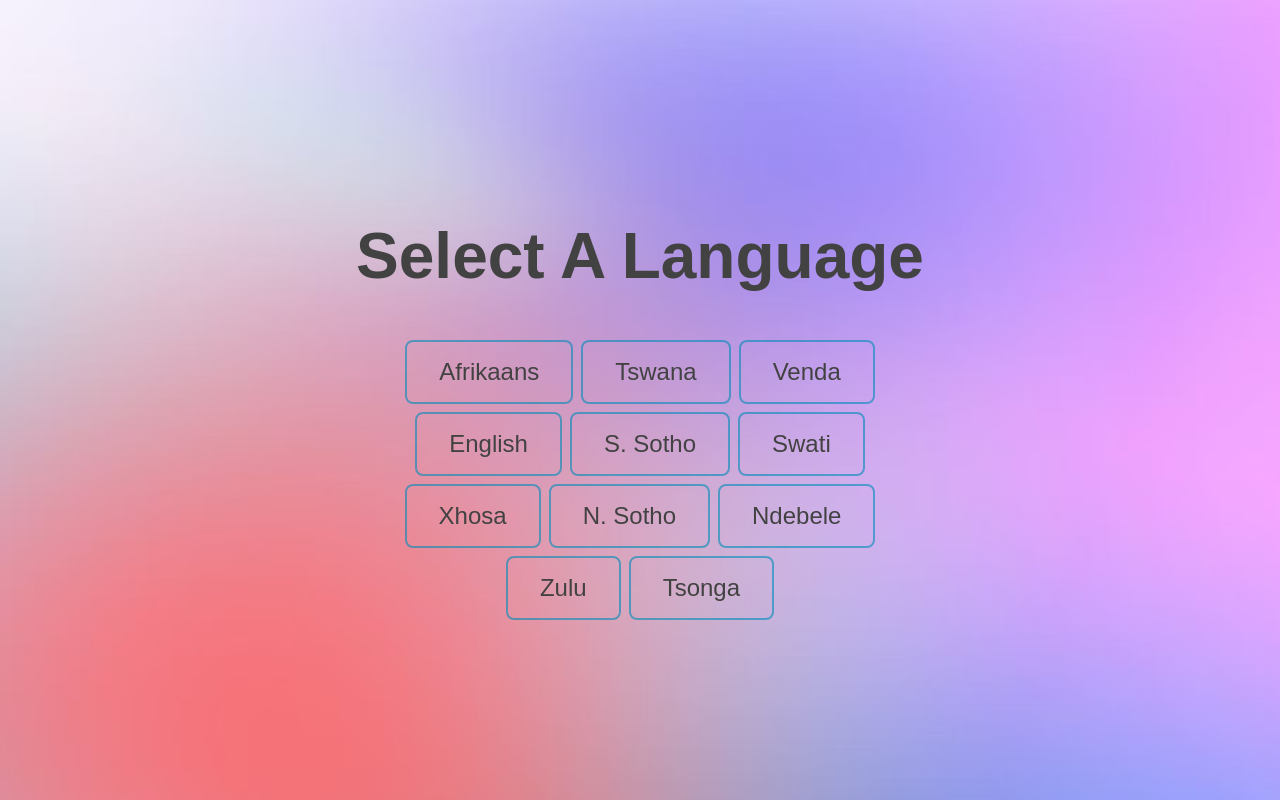
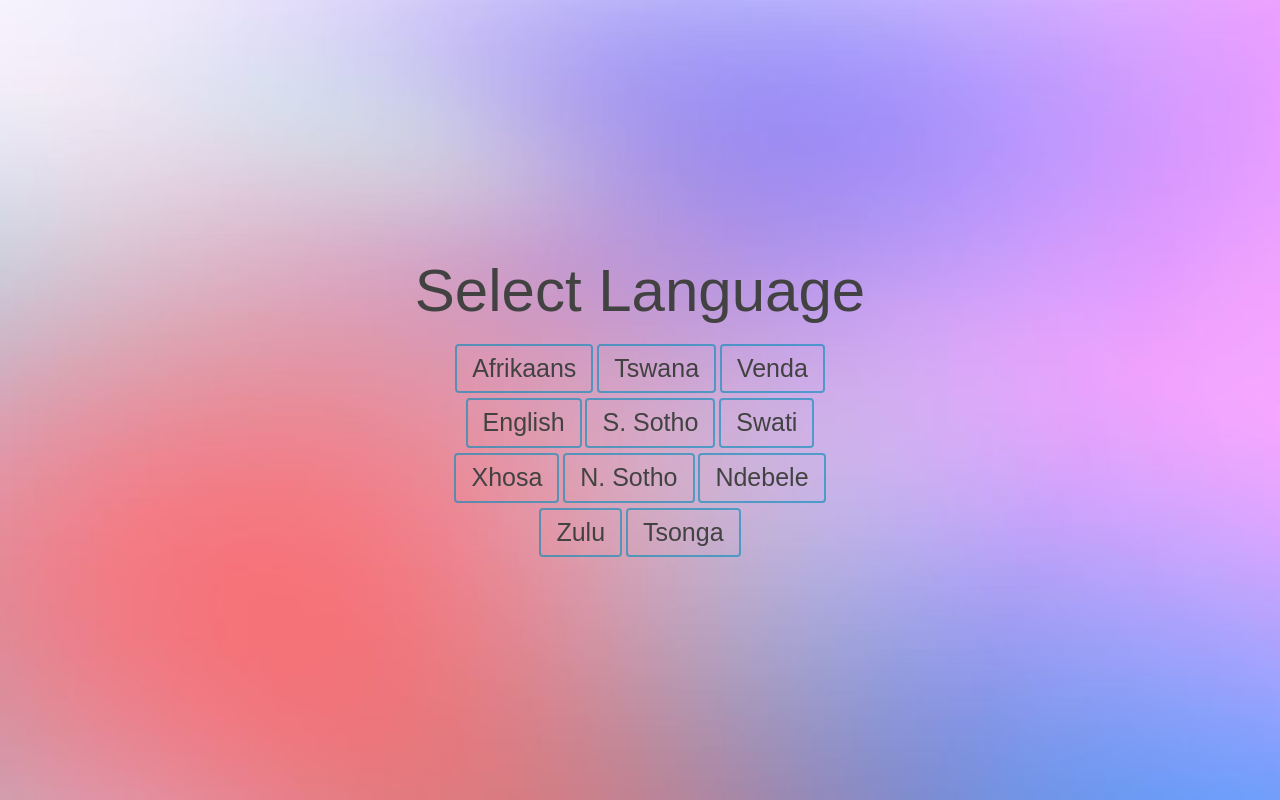
Before and after one commit to mindsurfer/mindsurfer.github.io, a plain HTML site: page index.html in a window 1280 px wide. Drawn offline with nearby package versions, Linux system fonts and the light colour scheme; a web font is replaced by a local one.

Commit message:
update with bootstrap

```diff
--- a/index.html
+++ b/index.html
@@ -2,16 +2,22 @@
 <html>
 
 <head>
-    <!-- <link rel="stylesheet" href="https://cdn.jsdelivr.net/npm/bootstrap@3.3.7/dist/css/bootstrap.min.css"
-      integrity="sha384-BVYiiSIFeK1dGmJRAkycuHAHRg32OmUcww7on3RYdg4Va+PmSTsz/K68vbdEjh4u" crossorigin="anonymous"> -->
+    <meta charset="utf-8">
+    <meta http-equiv="X-UA-Compatible" content="IE=edge">
+    <meta name="viewport" content="width=device-width, initial-scale=1">
+    <link rel="stylesheet" href="https://maxcdn.bootstrapcdn.com/bootstrap/3.4.1/css/bootstrap.min.css">
+    <script src="https://ajax.googleapis.com/ajax/libs/jquery/3.6.0/jquery.min.js"></script>
+    <script src="https://maxcdn.bootstrapcdn.com/bootstrap/3.4.1/js/bootstrap.min.js"></script>
+
     <style>
             @import url('http://fonts.cdnfonts.com/css/aharoni');
 
             h1 {
                 font-family: 'Aharoni', sans-serif;
-            font-size: 4rem;
+                font-size: 5rem;
                 color: rgb(66, 66, 66);
                 text-align: center;
+                margin-bottom: 2rem;
             }
 
             html {
@@ -21,37 +27,26 @@
 
             body {
                 background-image: url('background.png');
-            background-repeat: no-repeat;
+                background-repeat: round;
                 background-size: cover;
                 height: 100%;
                 margin: 0;
             }
 
             .button {
-            padding: 16px 32px;
-            text-align: center;
-            text-decoration: none;
-            display: inline-block;
-            font-size: 16px;
-            margin: 4px 2px;
                 transition-duration: 0.4s;
-            cursor: pointer;
                 background-color: transparent;
                 border: 2px solid #008bba9a;
                 color: rgb(66, 66, 66);
-            border-radius: 8px;
                 font-family: 'Aharoni', sans-serif;
-            font-size: 1.5rem;
+                font-size: 2rem;
             }
 
-        .container {
-            text-align: center;
-            display: block;
+            .myContainer {
                 height: 100%;
                 display: flex;
                 flex-flow: column;
                 justify-content: center;
-            align-items: center;
             }
 
             .button2:hover {
@@ -63,56 +58,97 @@
                 text-align: center;
                 display: block;
             }
+
+            .row-centered {
+                text-align: center;
+                margin-bottom: 0.5rem;
+            }
+
+            @media (min-width: 768px) {
+                .btn {
+                    font-size: 2.5rem;
+                    padding: 0.5rem 1.5rem;
+                }
+
+                h1 {
+                    font-size: 6rem;
+                }
+            }
+
+            /* @media (max-width: 768px) {
+          .btn {
+            font-size: 11px;
+            padding: 4px 6px;
+          }
+        }
+
+        @media (min-width: 768px) {
+          .btn {
+            font-size: 12px;
+            padding: 6px 12px;
+          }
+        }
+
+        @media (min-width: 992px) {
+          .btn {
+            font-size: 14px;
+            padding: 8px 12px;
+          }
+        }
+
+        @media (min-width: 1200px) {
+          .btn {
+            padding: 1rem 1rem;
+            font-size: 3rem;
+          }
+        } */
     </style>
 </head>
 
 <body>
+    <div class="container myContainer">
+        <h1>Select Language</h1>
 
-    <div class="container">
-        <h1>Select A Language</h1>
-
-        <div class="buttonContainer">
-            <div>
-                <button onclick="window.location.href='https://www.youtube.com/watch?v=cCtmAlH8Xp4';" class="button button2">
+        <div class="row row-centered">
+            <button onclick="window.location.href='https://www.youtube.com/watch?v=cCtmAlH8Xp4';" class="btn button button2">
                 Afrikaans
             </button>
-                <button onclick="window.location.href='https://www.youtube.com/watch?v=cCtmAlH8Xp4';" class="button button2">
+            <button onclick="window.location.href='https://www.youtube.com/watch?v=cCtmAlH8Xp4';" class="btn button button2">
                 Tswana
             </button>
-                <button onclick="window.location.href='https://www.youtube.com/watch?v=cCtmAlH8Xp4';" class="button button2">
+            <button onclick="window.location.href='https://www.youtube.com/watch?v=cCtmAlH8Xp4';" class="btn button button2">
                 Venda
             </button>
         </div>
-            <div>
-                <button onclick="window.location.href='https://www.youtube.com/watch?v=cCtmAlH8Xp4';" class="button button2">
+        <div class="row row-centered">
+            <button onclick="window.location.href='https://www.youtube.com/watch?v=cCtmAlH8Xp4';" class="btn button button2">
                 English
             </button>
-                <button onclick="window.location.href='https://www.youtube.com/watch?v=cCtmAlH8Xp4';" class="button button2">
+            <button onclick="window.location.href='https://www.youtube.com/watch?v=cCtmAlH8Xp4';" class="btn button button2">
                 S. Sotho
             </button>
-                <button onclick="window.location.href='https://www.youtube.com/watch?v=cCtmAlH8Xp4';" class="button button2">
+            <button onclick="window.location.href='https://www.youtube.com/watch?v=cCtmAlH8Xp4';" class="btn button button2">
                 Swati
             </button>
         </div>
-            <div>
-                <button onclick="window.location.href='https://www.youtube.com/watch?v=cCtmAlH8Xp4';" class="button button2">
+        <div class="row row-centered">
+            <button onclick="window.location.href='https://www.youtube.com/watch?v=cCtmAlH8Xp4';" class="btn button button2">
                 Xhosa
             </button>
-                <button onclick="window.location.href='https://www.youtube.com/watch?v=cCtmAlH8Xp4';" class="button button2">
+            <button onclick="window.location.href='https://www.youtube.com/watch?v=cCtmAlH8Xp4';" class="btn button button2">
                 N. Sotho
             </button>
-                <button onclick="window.location.href='https://www.youtube.com/watch?v=cCtmAlH8Xp4';" class="button button2">
+            <button onclick="window.location.href='https://www.youtube.com/watch?v=cCtmAlH8Xp4';" class="btn button button2">
                 Ndebele
             </button>
         </div>
-            <div>
-                <button onclick="window.location.href='https://www.youtube.com/watch?v=cCtmAlH8Xp4';" class="button button2">
+        <div class="row row-centered">
+            <button onclick="window.location.href='https://www.youtube.com/watch?v=cCtmAlH8Xp4';" class="btn button button2">
                 Zulu
             </button>
-                <button onclick="window.location.href='https://www.youtube.com/watch?v=cCtmAlH8Xp4';" class="button button2">
+            <button onclick="window.location.href='https://www.youtube.com/watch?v=cCtmAlH8Xp4';" class="btn button button2">
                 Tsonga
             </button>
-            </div>
         </div>
     </div>
 </body>
```
Lines whose indentation alone changed are shown as unchanged.
